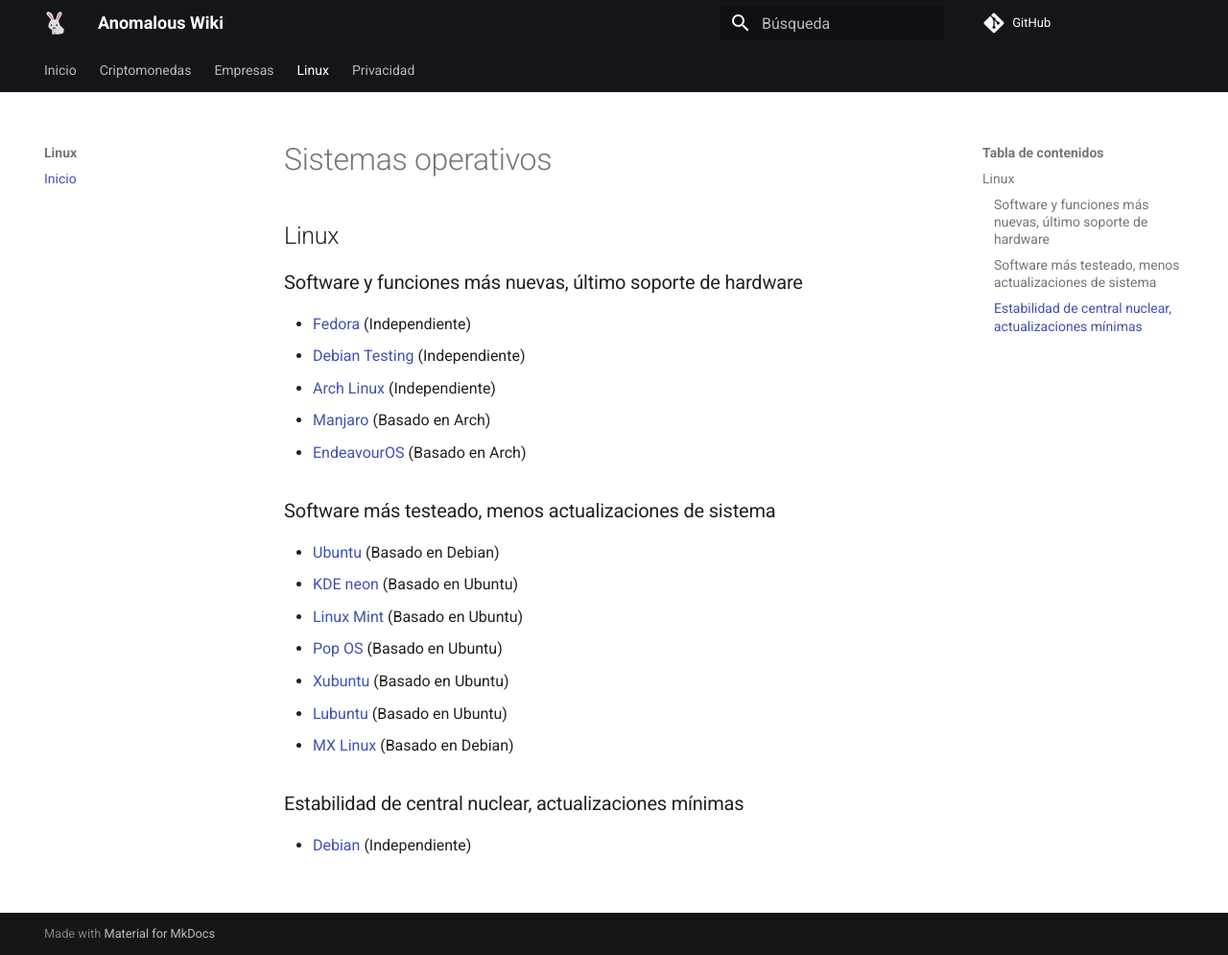
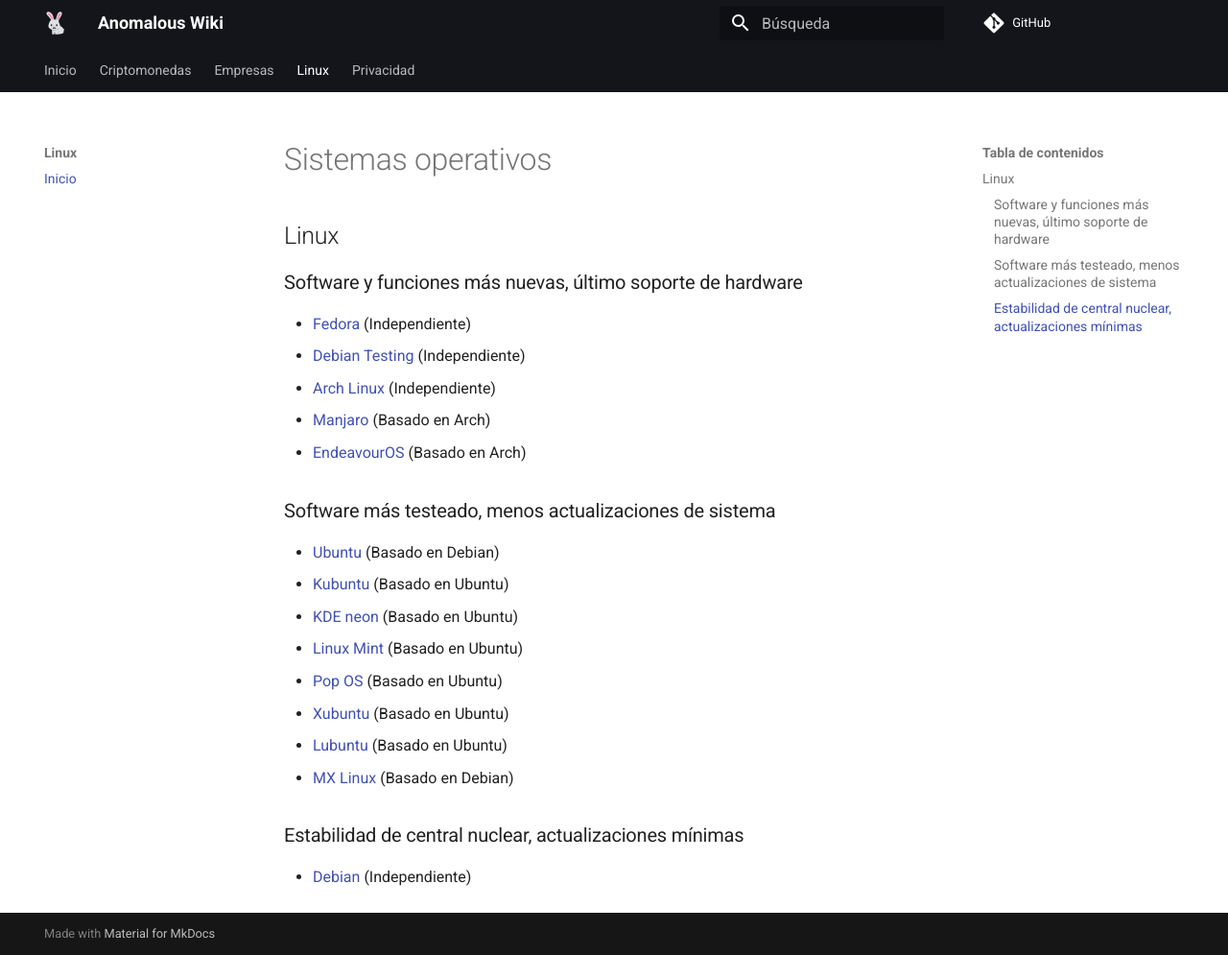
Before and after one commit to anomalouscode/wiki, an MkDocs documentation site: the page built from docs/linux/index.md, in a window 1280 px wide and 995 px high. Shown: the whole window at 96% size. Built offline with MkDocs 1.6.1 and Material for MkDocs 9.7.7, drawn with Linux system fonts in a browser that asks for light colours; comment, search, counter and statistics services are not loaded.

Commit message:
Update index.md

```diff
--- a/docs/linux/index.md
+++ b/docs/linux/index.md
@@ -17,6 +17,7 @@
 ### Software más testeado, menos actualizaciones de sistema
 
 - [Ubuntu](https://ubuntu.com/download/desktop) (Basado en Debian)
+- [Kubuntu](https://kubuntu.org/getkubuntu/) (Basado en Ubuntu)
 - [KDE neon](https://neon.kde.org/download) (Basado en Ubuntu)
 - [Linux Mint](https://linuxmint.com/download.php) (Basado en Ubuntu)
 - [Pop OS](https://pop.system76.com/) (Basado en Ubuntu)
```
